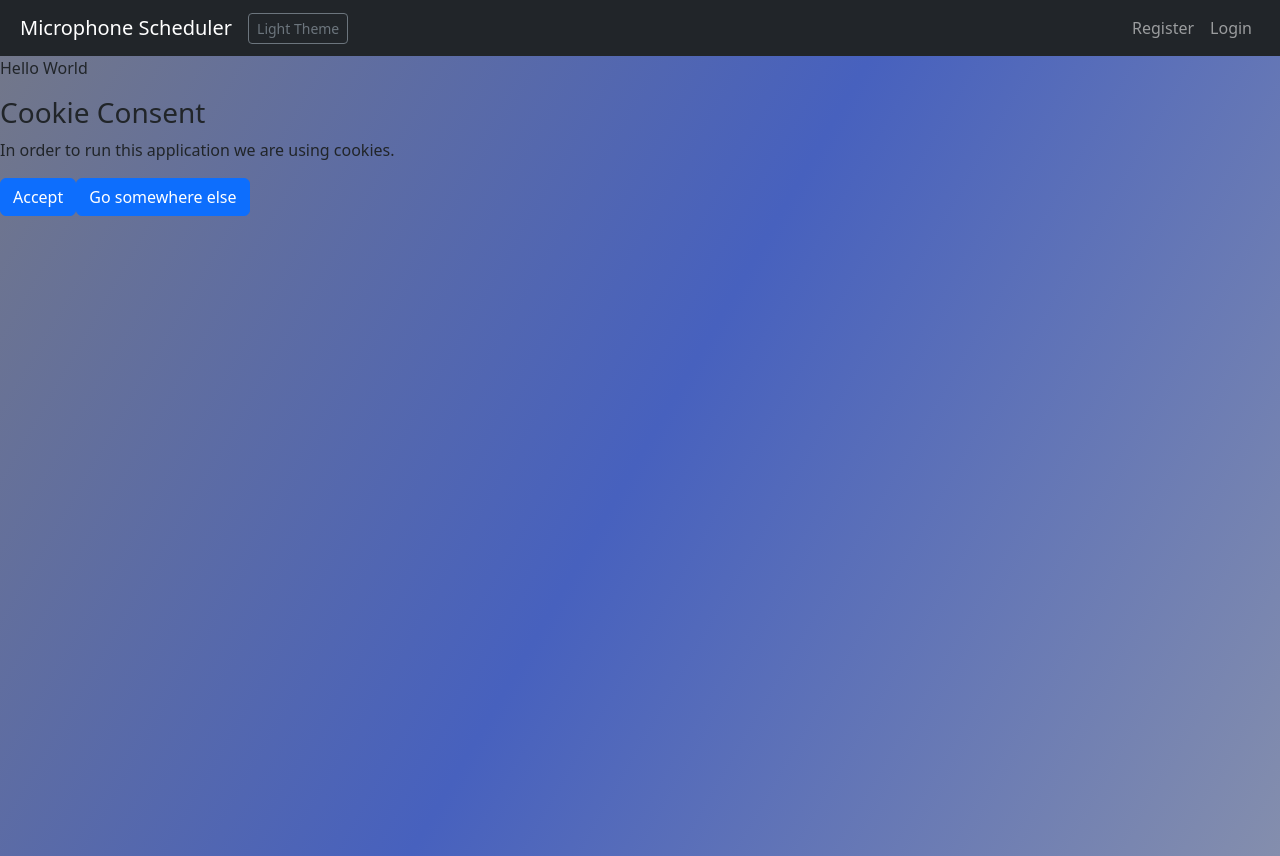
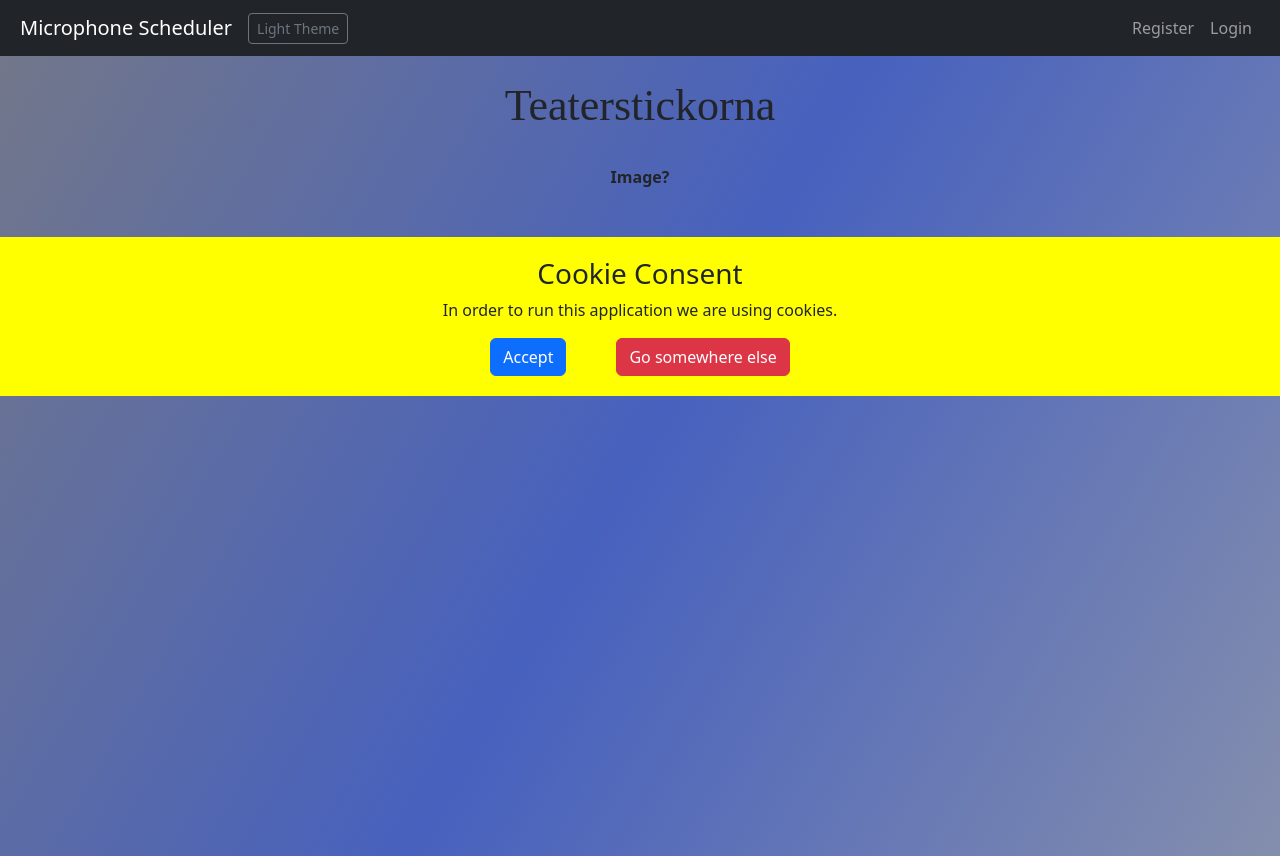
Before and after one commit to Jari1980/MicrophoneSchedulerF, a React (Vite) app: page / in a window 1280 px wide. Built offline with nearby package versions, Linux system fonts and the light colour scheme.

Commit message:
Teaterstickorna added to home page with similar font as found on home page

```diff
--- a/src/Home.jsx
+++ b/src/Home.jsx
@@ -1,7 +1,5 @@
 import React from "react";
 import { useState } from 'react'
-import reactLogo from './assets/react.svg'
-import viteLogo from '/vite.svg'
 import './App.css'
 import { Button } from 'react-bootstrap'
 import { useCookies } from "react-cookie";
@@ -17,10 +15,25 @@ function Home() {
   return (
     <>
     <div style={{backgroundImage:bgColor, width:"100vw", height:"100vh", overflow: "hidden"}}>
-      <p>Hello World</p>
-      {cookies.userRole == "ROLE_ADMINISTRATOR" || cookies.userRole == "ROLE_DIRECTOR" ? <Button onClick={() => navigate("/dashboard")}>Manage Theater productions</Button> : ""}
-      {cookies.userRole == "ROLE_ADMINISTRATOR" ? <Button onClick={() => navigate("/userservice")}>User Service</Button> : ""}
+      <br />
+      <div style={{textAlign:"center"}}>
+      <h1 style={{fontFamily: "Brush Script MT", fontSize: "44px"}}>Teaterstickorna</h1>
+      <br/>
+      <b>Image?</b>
+      <br />
+      <br />
+      <br />
       {!cookies.cookieConsent && <CookieConsent />}
+      <br />
+      {cookies.userRole == "ROLE_ADMINISTRATOR" || cookies.userRole == "ROLE_DIRECTOR" ?
+      <Button style={{width: "240px"}} onClick={() => navigate("/dashboard")}>Manage Theater productions</Button>
+       : ""}
+      <br />
+      <br />
+      {cookies.userRole == "ROLE_ADMINISTRATOR" ?
+      <Button style={{width: "240px"}} onClick={() => navigate("/userservice")}>User Service</Button>
+      : ""}
+      </div>
       </div>
     </>
   )
--- a/src/components/CookieConsent.jsx
+++ b/src/components/CookieConsent.jsx
@@ -12,11 +12,11 @@ const CookieConsent = () => {
 
     return (
         <>
-        <div>
+        <div style={{background: "yellow", padding: "20px"}}>
             <h3>Cookie Consent</h3>
             <p>In order to run this application we are using cookies.</p>
-            <Button onClick={giveCookieConsent}>Accept</Button>
-            <Button onClick={() => {location.href = 'https://www.google.com/'}}>Go somewhere else</Button>
+            <Button style={{marginRight: "50px"}} onClick={giveCookieConsent}>Accept</Button>
+            <Button variant='danger' onClick={() => {location.href = 'https://www.google.com/'}}>Go somewhere else</Button>
         </div>
         </>
     );
```
